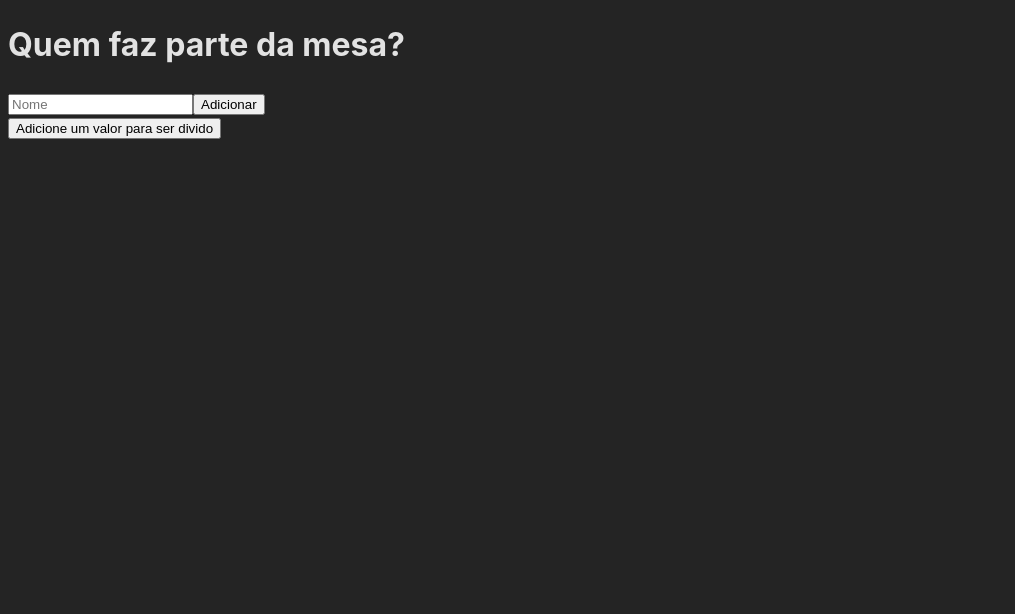
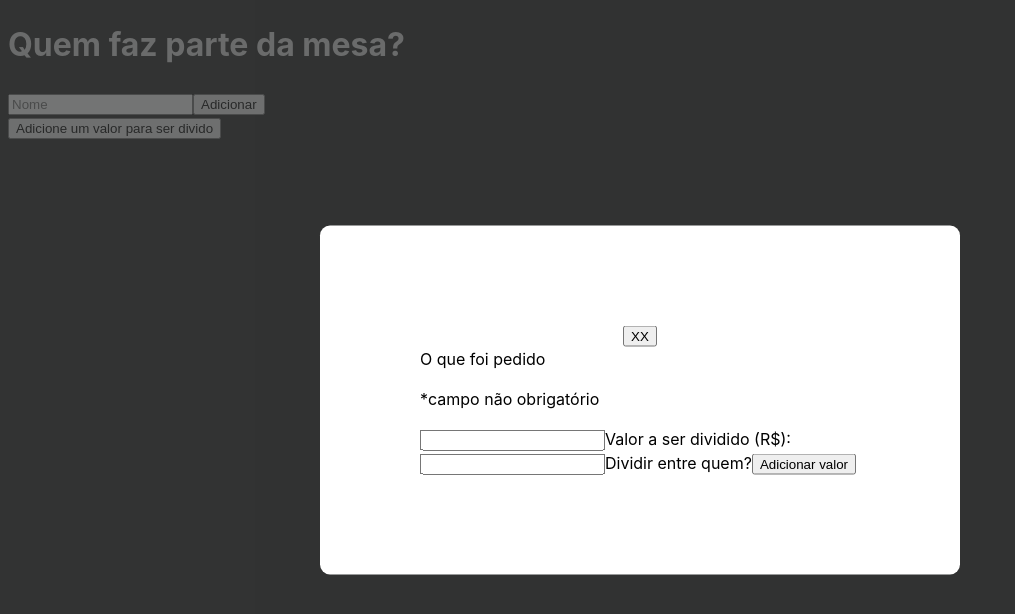
Before and after one commit to Julia-slvbrg/split-the-bill, a React (Vite) app: page / in a window 1280 px wide. Both pictures are taken after a click on the button "Adicione um valor para ser divido". Shown: the top 614 px of the page, without its empty margins (0-1015 px from the left). Built offline with nearby package versions, Linux system fonts and the light colour scheme.

Commit message:
feat: add value modal implemented

```diff
--- a/package.json
+++ b/package.json
@@ -11,7 +11,8 @@
   },
   "dependencies": {
     "react": "^18.2.0",
-    "react-dom": "^18.2.0"
+    "react-dom": "^18.2.0",
+    "styled-components": "^6.1.0"
   },
   "devDependencies": {
     "@types/react": "^18.2.15",
--- a/src/App.jsx
+++ b/src/App.jsx
@@ -1,10 +1,17 @@
 import { useState } from "react"
-import ClientCard from "./components/ClientCard"
+import ClientCard from "./components/clientCard/ClientCard"
+import AddValueModal from "./components/modal/AddValueModal";
 
 
 function App() {
-  const [clientList, setClientList] = useState([])
+  const [clientList, setClientList] = useState([]);
   const [newClient, setNewClient] = useState('');
+  const [openModal, setOpenModal] = useState(false);
+  const [newFood, setNewFood] = useState('');
+  const [food, setFood] = useState([]);
+  const [newValue, setNewValue] = useState();
+  const [orderObj, setOrderObj] = useState([]);
+
 
   const clientHandler = (e) => {
     setNewClient(e.target.value)
@@ -21,12 +28,44 @@ function App() {
     const newList = clientList.filter((client) => client !== clientName);
 
     return setClientList(newList);
+  };
+
+  const foodHandler = (e) => {
+    setNewFood(e.target.value)
+  };
+
+  const valueHandler = (e) => {
+
+    setNewValue(e.target.value)
+
+    if(e.target.value !== '' || e.target.value !== ' '){
+
+      e.target.value.match(/^\d+$/)? setNewValue(e.target.value) : null
+    }else{
+
+    }
+
+
+  }
+
+  const addOrder = (e) => {
+    //função para adicionar o objeto com o nome da comida, o valor e que consumiu
   }
 
   console.log({clientList});
   return (
     <>
-      {/* <Modal /> */}
+      <AddValueModal
+        openModal={openModal}
+        setOpenModal={() => setOpenModal(!openModal)}
+        clientList={clientList}
+        newFood={newFood}
+        foodHandler={foodHandler}
+        newValue={newValue}
+        valueHandler={valueHandler}
+        addOrder={addOrder}
+
+      />
       <h1>Quem faz parte da mesa?</h1>
       <form onSubmit={addClient}>
         <input
@@ -46,7 +85,10 @@ function App() {
 
       </form>
 
-      <button>Adicione um valor para ser divido</button> {/* this button calls a modal to add the value to be divided */}
+      <button
+
+        onClick={() => setOpenModal(true)}
+      >Adicione um valor para ser divido</button> {/* this button calls a modal to add the value to be divided */}
 
       <>
 
--- /dev/null
+++ b/src/components/clientCheckInput/clientCheckInput.jsx
@@ -0,0 +1,16 @@
+export const clientCheckInput = ({ client, index }) => {
+    return(
+
+        <label>
+            <input
+                type="checkbox"
+                id='qq'
+                name="client"
+                value={index}
+            />
+            {client}
+        </label>
+    )
+}
+
+export default clientCheckInput
--- /dev/null
+++ b/src/components/modal/AddValueMoadlStyle.jsx
@@ -0,0 +1,25 @@
+import styled from "styled-components";
+
+export const Backkground = styled.div`
+    position: fixed;
+    height: 100%;
+    width: 100%;
+    top: 0;
+    left: 0;
+    right: 0;
+    background: rgba(56, 58, 58, 0.7); //ajeitar isso depois
+    z-index: 1000;
+`
+export const Wrapper = styled.div`
+    position: fixed;
+    top: 50%;
+    left: 50%;
+    transform: translate(-50%, -50%);
+    padding: 100px;
+    background-color: #fff; //ajeitar isso depois
+    border-radius: 10px;
+    color: black;
+    display: flex;
+    flex-direction: column;
+    align-items: center;
+`
--- /dev/null
+++ b/src/components/modal/AddValueModal.jsx
@@ -0,0 +1,64 @@
+import { Backkground, Wrapper } from "./AddValueMoadlStyle"
+import clientCheckInput from "../clientCheckInput/clientCheckInput"
+
+export const AddValueModal = ({ openModal, setOpenModal, clientList, newFood, foodHandler, newValue, valueHandler, addOrder }) => {
+
+    console.log(clientList);
+
+    if(openModal){
+        return(
+            <Backkground >
+                <Wrapper>
+                    <button
+                        onClick={setOpenModal}
+                    >XX</button>
+                    <form>
+                        <label htmlFor="food">
+                            O que foi pedido
+                            <p>*campo não obrigatório</p>
+                            <input
+                                id="food"
+                                name="food"
+                                type="text"
+                                value={newFood}
+                                onChange={foodHandler}
+                            />
+                        </label>
+                        <label htmlFor="value">
+                            Valor a ser dividido (R$):
+                            <input
+                                id="value"
+                                name="value"
+                                type="number"
+                                value={newValue}
+                                onChange={valueHandler}
+                            />
+                        </label>
+
+
+                            Dividir entre quem?
+
+
+                                {clientList.map((client, index) =>{
+                                    return(
+                                        <clientCheckInput
+                                            key={index}
+                                            index={index}
+                                            client={client}
+                                        />
+                                    )
+                                })}
+
+
+                        <button>Adicionar valor</button>
+                    </form>
+
+                </Wrapper>
+
+            </Backkground>
+        )
+    }
+
+}
+
+export default AddValueModal
```
Also changed, not shown: src/components/clientCard/ClientCard.jsx (renamed from src/components/ClientCard.jsx), 1 other file (tests, documents, lock files or other folders).
